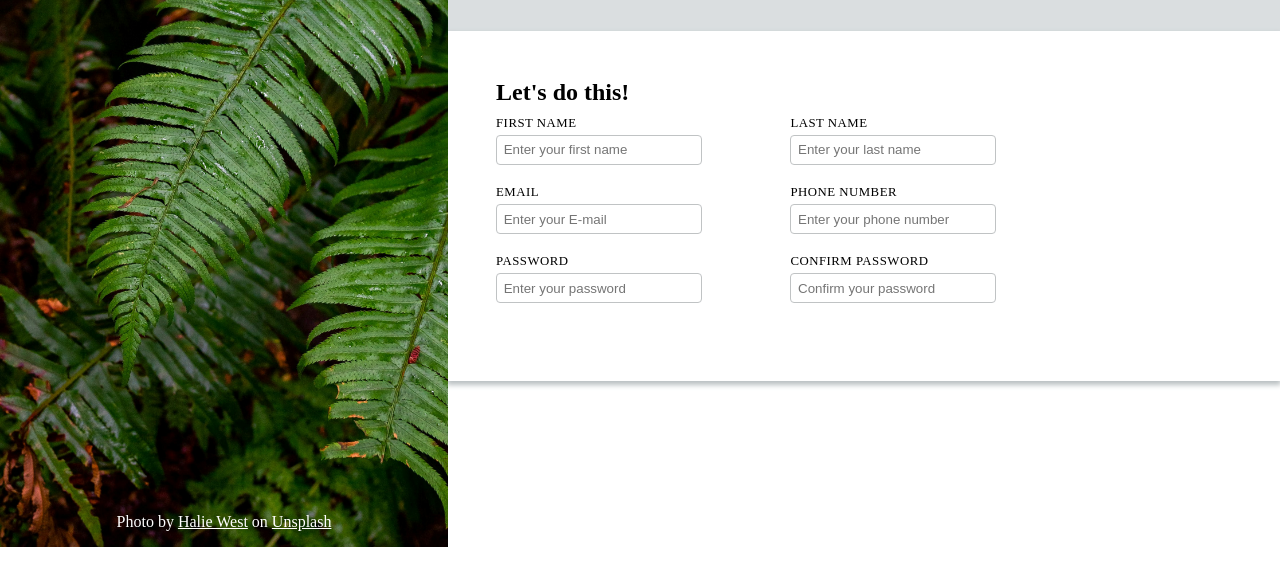
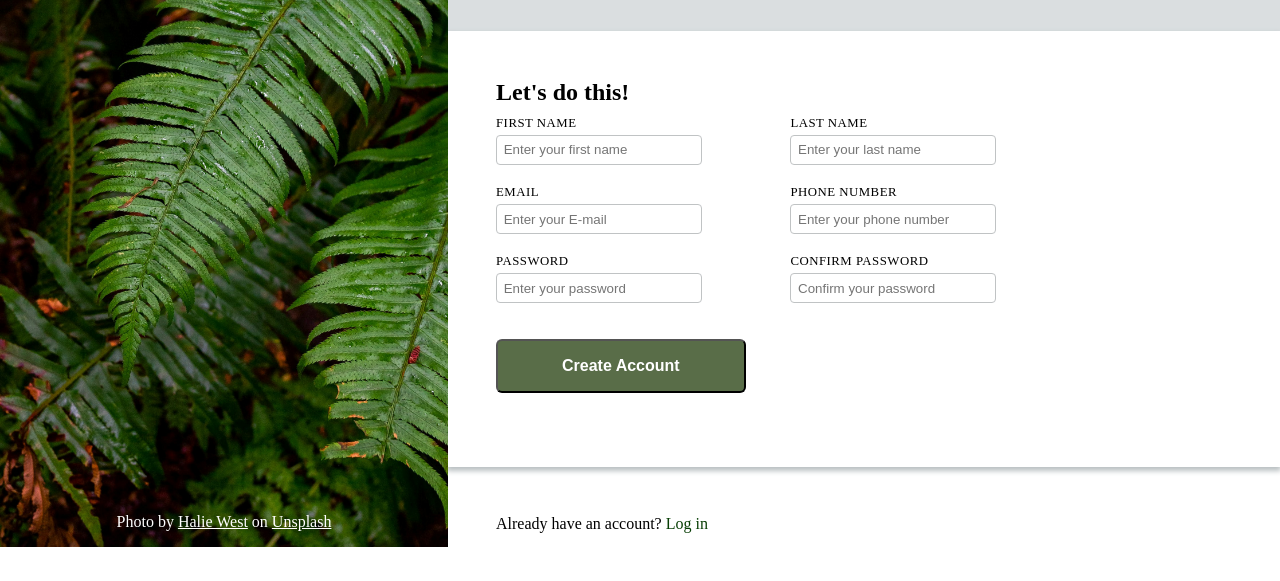
Before and after one commit to Amir-Ramez/Sign-up-Form, a plain HTML site: page index.html in a window 1280 px wide. Shown: the part 253-834 px from the top of the page. Before the commit the page ends 800 px from the top, so only its background shows below. Drawn offline with Linux system fonts and the light colour scheme.

Commit message:
Implement and style registration buttons

```diff
--- a/css/style.css
+++ b/css/style.css
@@ -121,3 +121,31 @@ body {
     border-color: #a8d6e6;
     box-shadow: 0 0 10px 0.5px #a8d6e6;
 }
+
+.register {
+    padding: 1em 0;
+    width: var(--form-width);
+}
+
+.register button {
+    padding: 1em 4em;
+    font-size: 1em;
+    font-weight: bold;
+    color: white;
+    border-radius: 6px;
+    background-color: #596d48;
+}
+
+.register button:focus {
+    background-color: #063d03;
+}
+
+.login {
+    padding: 3em;
+    font-size: 1em;
+}
+
+.login a {
+    color: #063d03;
+    text-decoration: none;
+}
--- a/index.html
+++ b/index.html
@@ -58,9 +58,16 @@
                     <label for="confirm-password">CONFIRM PASSWORD</label>
                     <input type="password" id="confirm-password" placeholder="Confirm your password" required>
                 </div>
+
+                <div class="register">
+                    <button type="submit">Create Account</button>
+                </div>
             </form>
         </div>
 
+        <div class="login">
+            <p>Already have an account? <a href="#">Log in</a></p>
+        </div>
     </div>
 </body>
 
```
